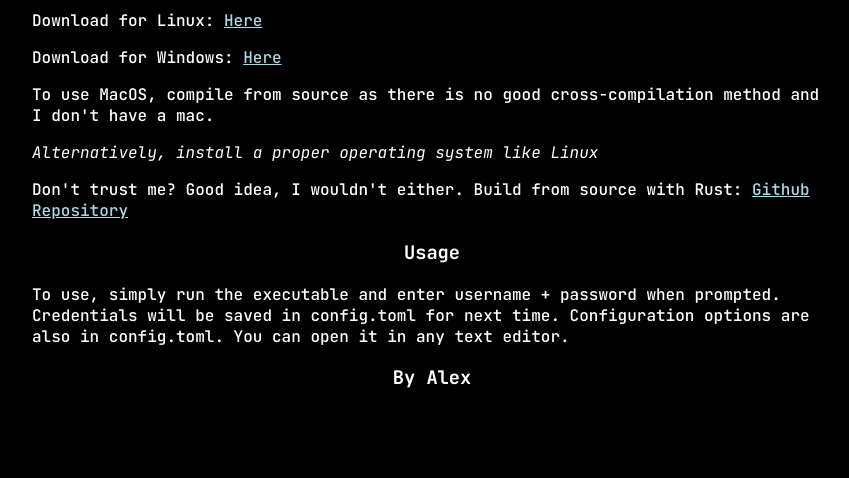
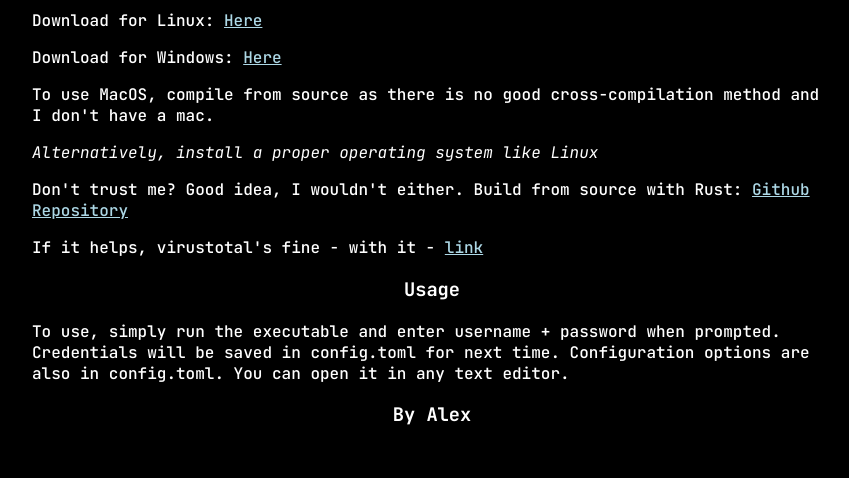
Before and after one commit to Alex-Programs/openxgauthenticator, a Flask app: page / in a window 1280 px wide. Shown: the part 343-821 px from the top of the page, without its empty margins (208-1057 px from the left). Run offline with Flask 2, Linux system fonts and the light colour scheme.

Commit message:
Update index.html

```diff
--- a/openxgauthenticator/site/templates/index.html
+++ b/openxgauthenticator/site/templates/index.html
@@ -79,6 +79,9 @@ Download for Windows: <a href="/downloads/openxgauthenticator.exe">Here</a>
     Don't trust me? Good idea, I wouldn't either. Build from source with Rust: <a
         href="https://github.com/AlexAndHisScripts/openxgauthenticator">Github Repository</a>
 </p>
+<p>
+    If it helps, virustotal's fine - with it - <a href="https://www.virustotal.com/gui/file/885de1813c422c22dcac2b388b2f46239978d81b41dcfa2265092a0e0b2a49ff?nocache=1">link</a>
+</p>
 <h3>Usage</h3>
 <p>
     To use, simply run the executable and enter username + password when prompted. Credentials will be saved in
```
